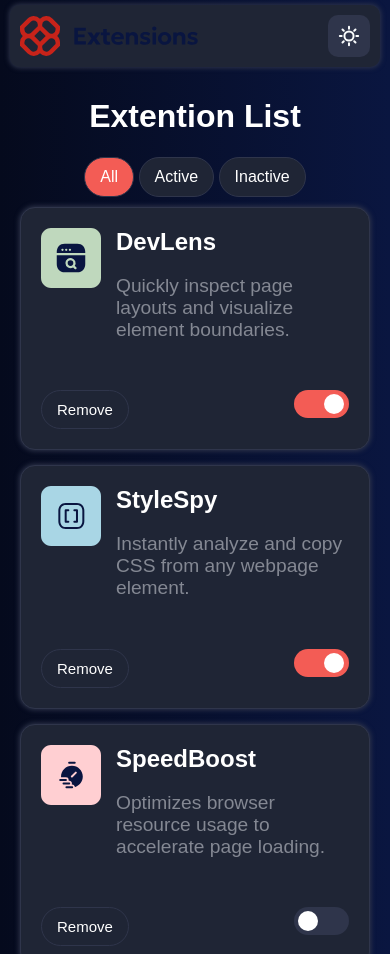
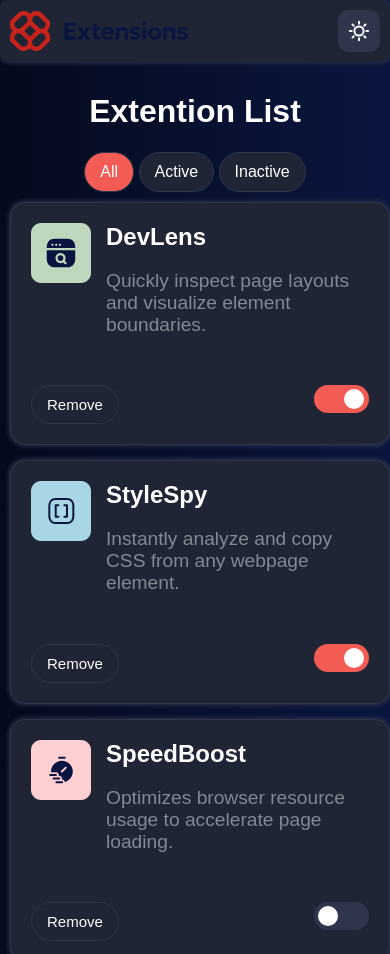
Before and after one commit to Farhat-141/browser-extensions-manager-ui-main, a plain HTML site: page index.html in a window 390 px wide. Shown: the top 954 px of the page. Drawn offline with Linux system fonts and the light colour scheme.

Commit message:
Update style.css

```diff
--- a/style.css
+++ b/style.css
@@ -59,7 +59,7 @@ header{
         flex-direction: column;
     }
     .container{
-    padding: 5px 10px;
+    padding: 0;
 }
     .extention{
     margin: 0px;
@@ -84,7 +84,7 @@ header{
 .extention{
     display: grid;
     margin: 10px;
-    grid-template-columns: repeat(auto-fit, minmax(350px, 1fr));
+    grid-template-columns: repeat(auto-fit, minmax(380px, 1fr));
     grid-row: auto;
     gap: 15px;
 }
```
